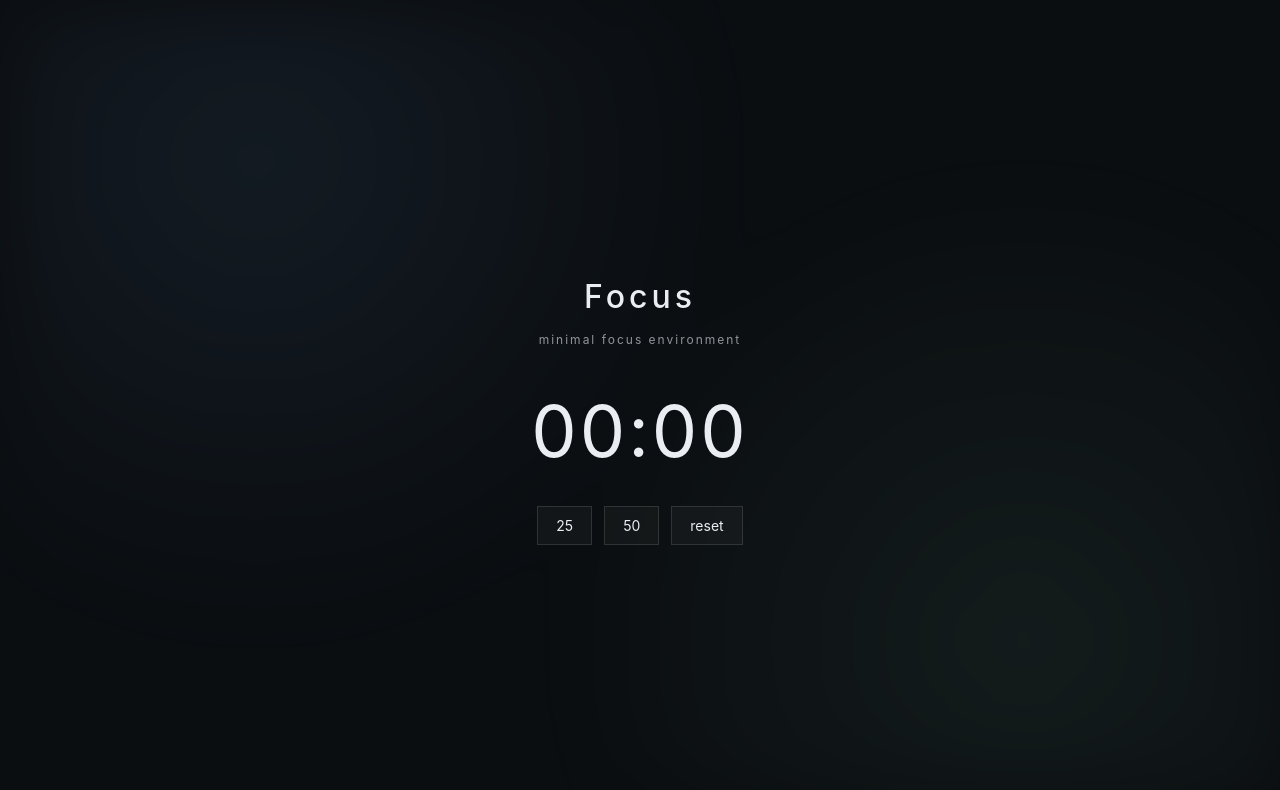
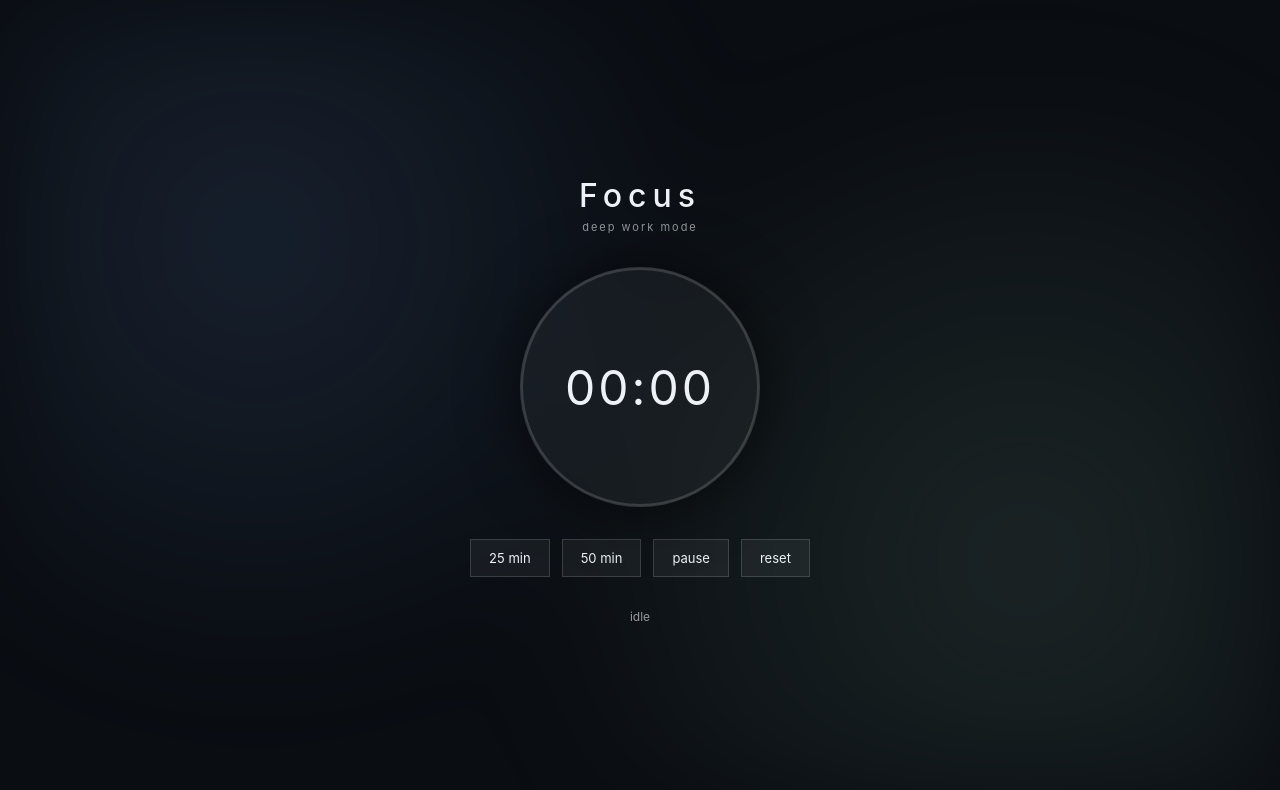
Before and after one commit to keshula/focus-page, a plain HTML site: page index.html in a window 1280 px wide. Both pictures are taken after a click on the button "reset". Drawn offline with Linux system fonts and the light colour scheme.

Commit message:
better ui and code

```diff
--- a/index.html
+++ b/index.html
@@ -7,19 +7,29 @@
   <link rel="stylesheet" href="style.css" />
 </head>
 <body>
-  <div class="background"></div>
+  <div class="ambient"></div>
 
   <main class="container">
-    <h1>Focus</h1>
-    <p class="subtitle">minimal focus environment</p>
+    <header>
+      <h1>Focus</h1>
+      <span class="tag">deep work mode</span>
+    </header>
 
-    <div id="timer">25:00</div>
+    <section class="timer-card">
+      <div id="progress-ring"></div>
+      <div id="timer">25:00</div>
+    </section>
 
-    <div class="controls">
-      <button onclick="startTimer(25)">25</button>
-      <button onclick="startTimer(50)">50</button>
-      <button onclick="resetTimer()">reset</button>
-    </div>
+    <section class="controls">
+      <button data-time="25">25 min</button>
+      <button data-time="50">50 min</button>
+      <button id="pause">pause</button>
+      <button id="reset">reset</button>
+    </section>
+
+    <footer>
+      <span id="status">idle</span>
+    </footer>
   </main>
 
   <script src="script.js"></script>
--- a/script.js
+++ b/script.js
@@ -1,27 +1,53 @@
 let interval;
-let timeLeft = 25 * 60;
+let total = 0;
+let remaining = 0;
+let paused = false;
 
-function startTimer(minutes) {
+const timerEl = document.getElementById("timer");
+const statusEl = document.getElementById("status");
+
+document.querySelectorAll("[data-time]").forEach(btn => {
+  btn.addEventListener("click", () => start(btn.dataset.time));
+});
+
+document.getElementById("pause").addEventListener("click", togglePause);
+document.getElementById("reset").addEventListener("click", reset);
+
+function start(minutes) {
   clearInterval(interval);
-  timeLeft = minutes * 60;
-  update();
-
-  interval = setInterval(() => {
-    timeLeft--;
-    update();
-    if (timeLeft <= 0) clearInterval(interval);
-  }, 1000);
+  total = minutes * 60;
+  remaining = total;
+  paused = false;
+  statusEl.textContent = "running";
+  tick();
+  interval = setInterval(tick, 1000);
 }
 
-function resetTimer() {
+function tick() {
+  if (paused) return;
+  remaining--;
+  update();
+  if (remaining <= 0) {
+    clearInterval(interval);
+    statusEl.textContent = "done";
+  }
+}
+
+function togglePause() {
+  paused = !paused;
+  statusEl.textContent = paused ? "paused" : "running";
+}
+
+function reset() {
   clearInterval(interval);
-  timeLeft = 0;
-  document.getElementById("timer").textContent = "00:00";
+  remaining = 0;
+  timerEl.textContent = "00:00";
+  statusEl.textContent = "idle";
 }
 
 function update() {
-  const m = Math.floor(timeLeft / 60);
-  const s = timeLeft % 60;
-  document.getElementById("timer").textContent =
+  const m = Math.floor(remaining / 60);
+  const s = remaining % 60;
+  timerEl.textContent =
     `${String(m).padStart(2,"0")}:${String(s).padStart(2,"0")}`;
 }
--- a/style.css
+++ b/style.css
@@ -6,18 +6,18 @@
 body {
   margin: 0;
   height: 100vh;
-  background: #0b0e11;
+  background: #0a0d12;
+  color: #eef2f6;
   overflow: hidden;
-  color: #eaeef3;
 }
 
-.background {
+.ambient {
   position: absolute;
   inset: 0;
   background:
-    radial-gradient(circle at 20% 20%, rgba(120,180,255,0.08), transparent 40%),
-    radial-gradient(circle at 80% 80%, rgba(160,255,200,0.06), transparent 40%);
-  filter: blur(40px);
+    radial-gradient(circle at 20% 30%, rgba(120,180,255,0.12), transparent 40%),
+    radial-gradient(circle at 80% 70%, rgba(180,255,220,0.10), transparent 45%);
+  filter: blur(60px);
 }
 
 .container {
@@ -28,25 +28,48 @@ body {
   flex-direction: column;
   justify-content: center;
   align-items: center;
+  gap: 32px;
+}
+
+header {
+  text-align: center;
 }
 
 h1 {
+  letter-spacing: 6px;
   font-weight: 500;
-  letter-spacing: 4px;
-  margin-bottom: 4px;
+  margin: 0;
 }
 
-.subtitle {
-  font-size: 12px;
+.tag {
+  font-size: 11px;
+  letter-spacing: 2px;
   opacity: 0.6;
-  letter-spacing: 2px;
-  margin-bottom: 40px;
+}
+
+.timer-card {
+  position: relative;
+  width: 240px;
+  height: 240px;
+  border-radius: 50%;
+  background: rgba(255,255,255,0.04);
+  border: 1px solid rgba(255,255,255,0.12);
+  display: flex;
+  align-items: center;
+  justify-content: center;
+  box-shadow: 0 0 60px rgba(0,0,0,0.6);
 }
 
 #timer {
-  font-size: 72px;
+  font-size: 48px;
   letter-spacing: 3px;
-  margin-bottom: 32px;
+}
+
+#progress-ring {
+  position: absolute;
+  inset: 0;
+  border-radius: 50%;
+  border: 2px solid rgba(255,255,255,0.15);
 }
 
 .controls {
@@ -55,16 +78,20 @@ h1 {
 }
 
 .controls button {
-  background: rgba(255,255,255,0.03);
-  border: 1px solid rgba(255,255,255,0.12);
-  color: #eaeef3;
+  background: rgba(255,255,255,0.05);
+  border: 1px solid rgba(255,255,255,0.15);
+  color: #eef2f6;
   padding: 10px 18px;
-  font-size: 14px;
+  font-size: 13px;
   cursor: pointer;
   transition: all 0.25s ease;
 }
 
 .controls button:hover {
-  background: rgba(255,255,255,0.08);
-  border-color: rgba(255,255,255,0.25);
+  background: rgba(255,255,255,0.12);
 }
+
+footer {
+  font-size: 12px;
+  opacity: 0.6;
+}
```
Also changed, not shown: 1 other file.
